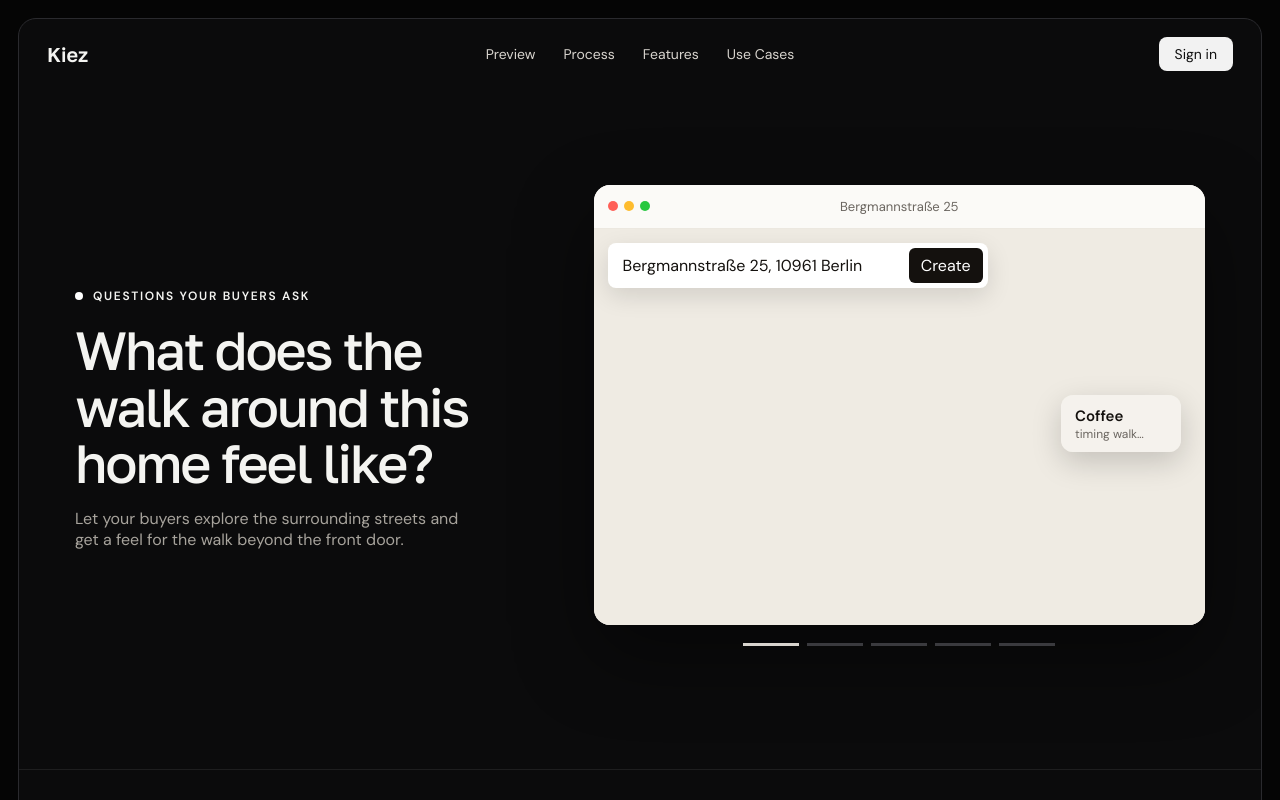
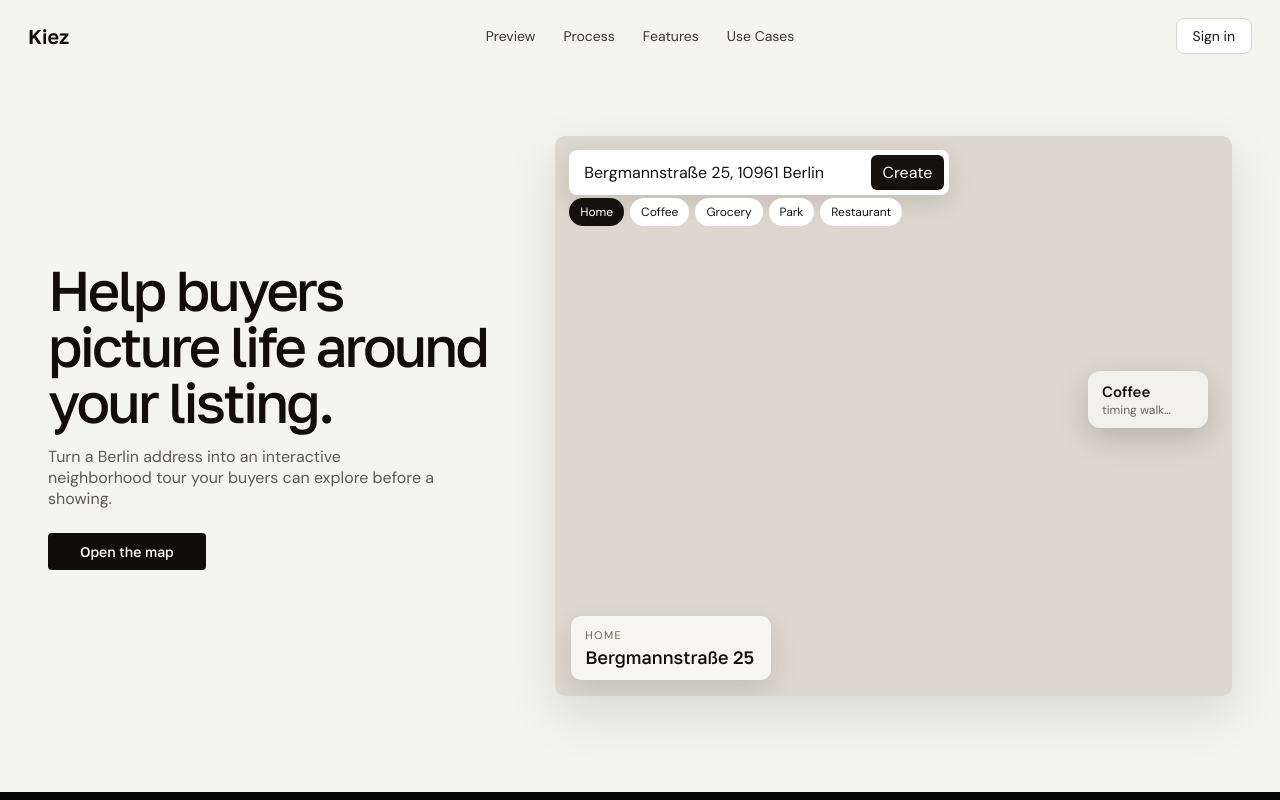
Before and after one commit to niksorokin/kiez-berlin, a plain HTML site: page index.html in a window 1280 px wide. Shown: the top 800 px of the page. Drawn offline with nearby package versions, Linux system fonts and the light colour scheme; no server answers.

Commit message:
Cream Mirai-like main screen, live map, generated art

```diff
--- a/assets/app.js
+++ b/assets/app.js
@@ -491,6 +491,29 @@
       e.preventDefault();
       loadAddress($("#address").value);
     });
+    document.querySelectorAll("[data-fly]").forEach(function (b) {
+      b.addEventListener("click", function () {
+        document.querySelectorAll("[data-fly]").forEach(function (x) {
+          x.setAttribute("aria-pressed", "false");
+        });
+        b.setAttribute("aria-pressed", "true");
+        const cat = b.getAttribute("data-fly");
+        if (!state.map || !state.home) return;
+        if (cat === "home") {
+          state.map.flyTo({ center: [state.home.lon, state.home.lat], zoom: 16.2, pitch: 60, speed: 0.8 });
+          $("#place-card .k").textContent = "Home";
+          $("#win-title").textContent = state.home.label;
+          return;
+        }
+        const p = nearest(cat);
+        if (!p) return;
+        state.map.flyTo({ center: [p.lon, p.lat], zoom: 17, pitch: 62, speed: 0.8 });
+        $("#place-card .k").textContent = cat;
+        $("#win-title").textContent = p.name;
+        $("#coffee-chip strong").textContent = p.name;
+        $("#coffee-chip small").textContent = p.walk + " min walk";
+      });
+    });
     document.querySelectorAll(".hh").forEach(function (btn) {
       btn.addEventListener("click", function () {
         const k = btn.getAttribute("data-k");
--- a/assets/styles.css
+++ b/assets/styles.css
@@ -318,3 +318,79 @@ img { max-width: 100%; display: block; }
 @media (prefers-reduced-motion: reduce) {
   html { scroll-behavior: auto; }
 }
+
+/* Cream main screen — Mirai first-viewport posture */
+.cream {
+  background: #f4f4f1;
+  color: #100d0c;
+}
+.cream .top { color: #100d0c; }
+.cream .nav { color: #3a342c; }
+.cream .signin {
+  background: #fff;
+  color: #100d0c;
+  border: 1px solid #d9d4cc;
+  cursor: not-allowed;
+}
+.cream-hero {
+  display: grid;
+  grid-template-columns: minmax(280px, 0.85fr) minmax(420px, 1.2fr);
+  gap: 28px;
+  padding: 8px 48px 40px;
+  align-items: center;
+  min-height: calc(100dvh - 80px);
+}
+.cream-hero h1 {
+  font-family: var(--serif);
+  font-weight: 500;
+  font-size: clamp(36px, 4.4vw, 56px);
+  line-height: 1;
+  letter-spacing: -0.05em;
+  margin: 0 0 16px;
+  max-width: 13ch;
+  color: #100d0c;
+}
+.cream-hero .lede { color: #5c5854; max-width: 36ch; margin: 0 0 24px; }
+.cream-hero .btn-dark {
+  display: inline-flex;
+  background: #100d0c;
+  color: #fff;
+  border: 0;
+  border-radius: 4px;
+  padding: 10px 32px;
+  font-family: var(--serif);
+  font-size: 14px;
+  font-weight: 500;
+  cursor: pointer;
+}
+.stage {
+  position: relative;
+  min-height: min(70vh, 640px);
+  border-radius: 10px;
+  overflow: hidden;
+  background: #ddd8cf;
+  box-shadow: 0 18px 50px rgba(16,13,12,.12);
+}
+.stage #map { position: absolute; inset: 0; }
+.place-float {
+  position: absolute;
+  left: 16px;
+  bottom: 16px;
+  z-index: 4;
+  background: #f7f6f2;
+  border-radius: 10px;
+  padding: 12px 14px;
+  min-width: 200px;
+  box-shadow: 0 10px 28px rgba(16,13,12,.12);
+  color: #100d0c;
+}
+.place-float .k { font-size: 11px; letter-spacing: .12em; text-transform: uppercase; color: #6d6458; }
+.place-float h3 { margin: 4px 0 0; font-family: var(--serif); font-weight: 500; font-size: 18px; }
+.walk-still { width: 100%; height: 100%; object-fit: cover; position: absolute; inset: 0; }
+.uses article { overflow: hidden; padding: 0; }
+.uses article img { width: 100%; height: 140px; object-fit: cover; }
+.uses article .pad { padding: 16px 20px 20px; }
+@media (max-width: 980px) {
+  .cream-hero { grid-template-columns: 1fr; padding: 8px 18px 28px; min-height: 0; }
+  .stage { min-height: 70dvh; }
+}
--- a/index.html
+++ b/index.html
@@ -12,7 +12,7 @@
   <link rel="stylesheet" href="assets/styles.css" />
 </head>
 <body>
-  <div class="frame">
+  <div class="cream">
     <header class="top">
       <a class="brand" href="index.html">Kiez</a>
       <nav class="nav">
@@ -23,7 +23,36 @@
       </nav>
       <button class="signin" type="button" title="Accounts aren't live in this prototype." aria-disabled="true">Sign in</button>
     </header>
+    <section class="cream-hero" id="main">
+      <div>
+        <h1>Help buyers picture life around your listing.</h1>
+        <p class="lede">Turn a Berlin address into an interactive neighborhood tour your buyers can explore before a showing.</p>
+        <a class="btn-dark" href="#map-stage">Open the map</a>
+      </div>
+      <div class="stage" id="map-stage">
+        <div id="map" role="application" aria-label="Berlin neighborhood map"></div>
+        <div class="loader" id="loader">Building this Kiez…</div>
+        <form class="addr-float" id="addr-form">
+          <input id="address" value="Bergmannstraße 25, 10961 Berlin" aria-label="Listing address" />
+          <button type="submit">Create</button>
+        </form>
+        <div class="cats-float" role="toolbar" aria-label="Place filters">
+          <button type="button" data-fly="home" aria-pressed="true">Home</button>
+          <button type="button" data-fly="coffee">Coffee</button>
+          <button type="button" data-fly="grocery">Grocery</button>
+          <button type="button" data-fly="park">Park</button>
+          <button type="button" data-fly="eat">Restaurant</button>
+        </div>
+        <div class="chip" id="coffee-chip"><strong>Coffee</strong><small>timing walk…</small></div>
+        <div class="place-float" id="place-card">
+          <div class="k">Home</div>
+          <h3 id="win-title">Bergmannstraße 25</h3>
+        </div>
+      </div>
+    </section>
+  </div>
 
+  <div class="frame">
     <section class="hero" id="features">
       <div>
         <p class="kicker"><i></i> QUESTIONS YOUR BUYERS ASK</p>
@@ -34,18 +63,12 @@
         <div class="win">
           <div class="win-bar">
             <div class="traffic" aria-hidden="true"><b></b><b></b><b></b></div>
-            <span id="win-title">Bergmannstraße 25</span>
+            <span id="feat-title">Bergmannstraße 25</span>
           </div>
           <div class="win-body">
-            <div class="loader" id="loader">Building this Kiez…</div>
-
             <div class="pane" data-pane="walk">
-              <div id="map" role="application" aria-label="Berlin neighborhood map"></div>
-              <form class="addr-float" id="addr-form">
-                <input id="address" value="Bergmannstraße 25, 10961 Berlin" aria-label="Listing address" />
-                <button type="submit">Create</button>
-              </form>
-              <div class="chip" id="coffee-chip"><strong>Coffee</strong><small>timing walk…</small></div>
+              <img class="walk-still" src="assets/img/street-walk.webp" alt="Street around a Berlin listing" />
+              <div class="chip"><strong>Coffee</strong><small>1 min walk</small></div>
             </div>
 
             <div class="pane" data-pane="life" hidden>
@@ -158,9 +181,18 @@
       <p class="kicker"><i></i> USE CASES</p>
       <h2>For agents, brokerages and developers</h2>
       <div class="uses">
-        <article><h3>Real Estate Agents</h3><p>Send a Kiez tour with the exposé so buyers walk the location before a Saturday Besichtigung.</p></article>
-        <article><h3>Brokerages</h3><p>One neighborhood format across the portfolio.</p></article>
-        <article><h3>Developers</h3><p>Show the Kiez around a site while the building is still a fence.</p></article>
+        <article>
+          <img src="assets/img/audience-agents.webp" alt="" />
+          <div class="pad"><h3>Real Estate Agents</h3><p>Send a Kiez tour with the exposé so buyers walk the location before a Saturday Besichtigung.</p></div>
+        </article>
+        <article>
+          <img src="assets/img/audience-broker.webp" alt="" />
+          <div class="pad"><h3>Brokerages</h3><p>One neighborhood format across the portfolio.</p></div>
+        </article>
+        <article>
+          <img src="assets/img/audience-dev.webp" alt="" />
+          <div class="pad"><h3>Developers</h3><p>Show the Kiez around a site while the building is still a fence.</p></div>
+        </article>
       </div>
     </section>
 
```
Also changed, not shown: assets/img/audience-agents.webp (added), assets/img/audience-broker.webp (added), assets/img/audience-dev.webp (added), assets/img/hero-neighborhood.webp (added), assets/img/street-walk.webp (added).
